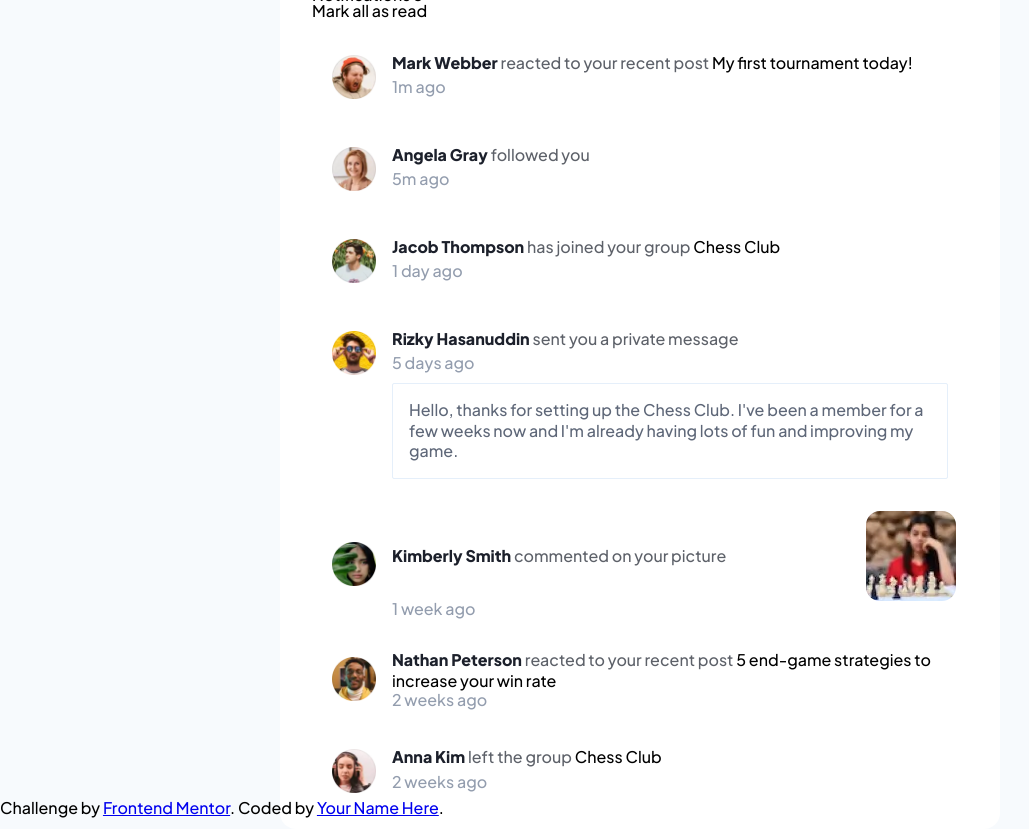
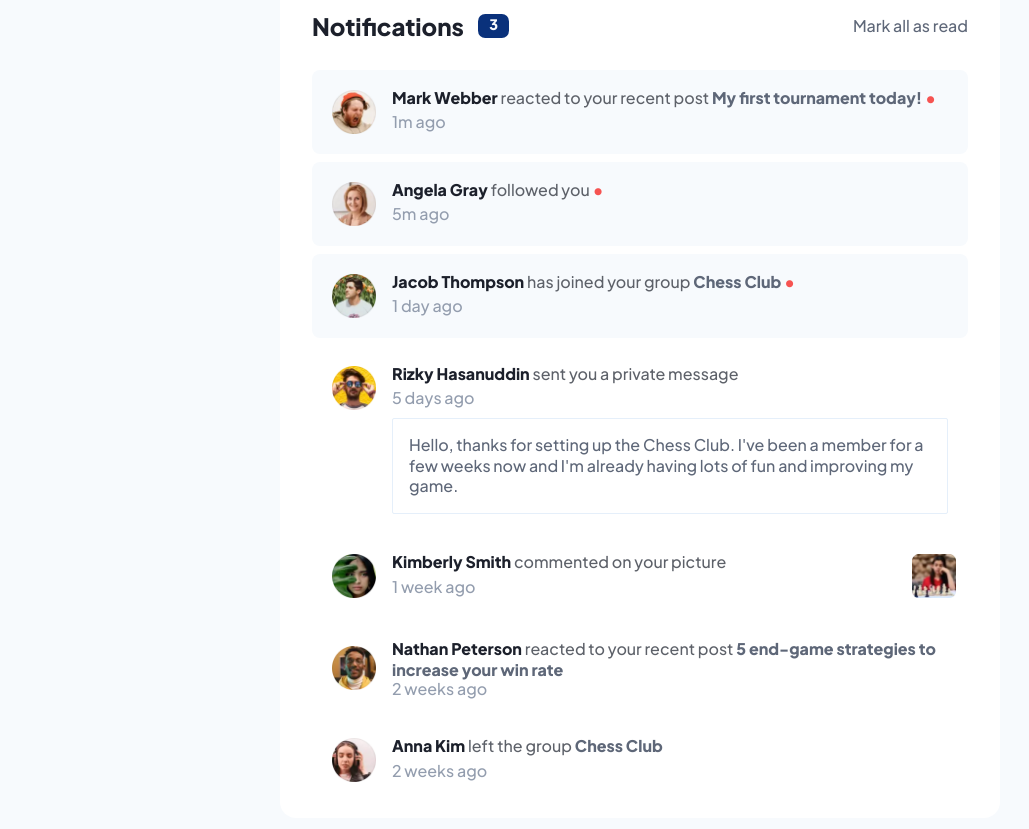
Before and after one commit to lzdavic/fem-notifications-page, a plain HTML site: page index.html in a window 1280 px wide. Shown: the whole page, without its empty margins (0-1029 px from the left). Drawn offline with Linux system fonts and the light colour scheme.

Commit message:
Update index.html

```diff
--- a/index.html
+++ b/index.html
@@ -7,7 +7,6 @@
   <link rel="icon" type="image/png" sizes="32x32" href="./assets/images/favicon-32x32.png">
 
   <title>Notifications page</title>
-  <link rel="stylesheet" href="CSS/reset.css">
   <link rel="stylesheet" href="CSS/style.css">
 
 </head>
@@ -15,30 +14,30 @@
   <main>
     <h1 class="sr-only">Notifications page</h1>
     <section class="card-container">
-      <div class="card__header">
-        <h2 class="card__header_title">
+      <div class="card__header-container">
+        <h2 class="header__title">
           Notifications
-          <span class="card__header_quantity">
+          <span class="header__quantity" id="quantity">
             3
           </span>
         </h2>
-        <buttton class="card__header_button">
+        <button class="header__button" id="button">
           Mark all as read
-        </buttton>
+        </button>
       </div>
 
       <div class="card__notifications-container">
-        <div class="notification">
+        <div class="notification notification--unread">
           <img class="notification__avatar" src="assets/images/avatar-mark-webber.webp" alt="">
           <h3 class="notification__title">
             <span class="title__name">Mark Webber </span>
             <span class="title__activity">reacted to your recent post </span>
-            <span class="title__reference">My first tournament today!</span>
+            <span><a class="title__link" href="#">My first tournament today!</a></span>
           </h3>
           <div class="notification__time">1m ago</div>
         </div>
 
-        <div class="notification">
+        <div class="notification notification--unread">
           <img class="notification__avatar" src="assets/images/avatar-angela-gray.webp" alt="">
           <h3 class="notification__title">
             <span class="title__name">Angela Gray </span>
@@ -47,12 +46,12 @@
           <div class="notification__time">5m ago</div>
         </div>
 
-        <div class="notification">
+        <div class="notification notification--unread">
           <img class="notification__avatar" src="assets/images/avatar-jacob-thompson.webp" alt="">
           <h3 class="notification__title">
             <span class="title__name">Jacob Thompson </span>
             <span class="title__activity">has joined your group </span>
-            <span class="title__reference">Chess Club</span>
+            <span><a class="title__link" href="#">Chess Club</a></span>
           </h3>
           <div class="notification__time">1 day ago</div>
         </div>
@@ -74,7 +73,7 @@
             <span class="title__activity">commented on your picture</span>
           </h3>
           <div class="notification__time">1 week ago</div>
-          <img class="nottification__image" src="assets/images/image-chess.webp" alt="">
+          <img class="notification__image" src="assets/images/image-chess.webp" alt="">
         </div>
 
         <div class="notification">
@@ -82,7 +81,7 @@
           <h3 class="notification__title">
             <span class="title__name">Nathan Peterson </span>
             <span class="title__activity">reacted to your recent post </span>
-            <span class="title__reference">5 end-game strategies to increase your win rate</span>
+            <span><a class="title__link" href="#">5 end-game strategies to increase your win rate</a></span>
           </h3>
           <div class="notification__time">2 weeks ago</div>
         </div>
@@ -92,16 +91,13 @@
           <h3 class="notification__title">
             <span class="title__name">Anna Kim</span>
             <span class="title__activity">left the group</span>
-            <span class="title__reference">Chess Club</span>
+            <span><a class="title__link" href="#">Chess Club</a></span>
           </h3>
           <div class="notification__time">2 weeks ago</div>
         </div>
       </div>
     </section>
+    <script src="js/main.js"></script>
   </main>
-  <div class="attribution">
-    Challenge by <a href="https://www.frontendmentor.io?ref=challenge" target="_blank">Frontend Mentor</a>.
-    Coded by <a href="#">Your Name Here</a>.
-  </div>
 </body>
 </html>
```
